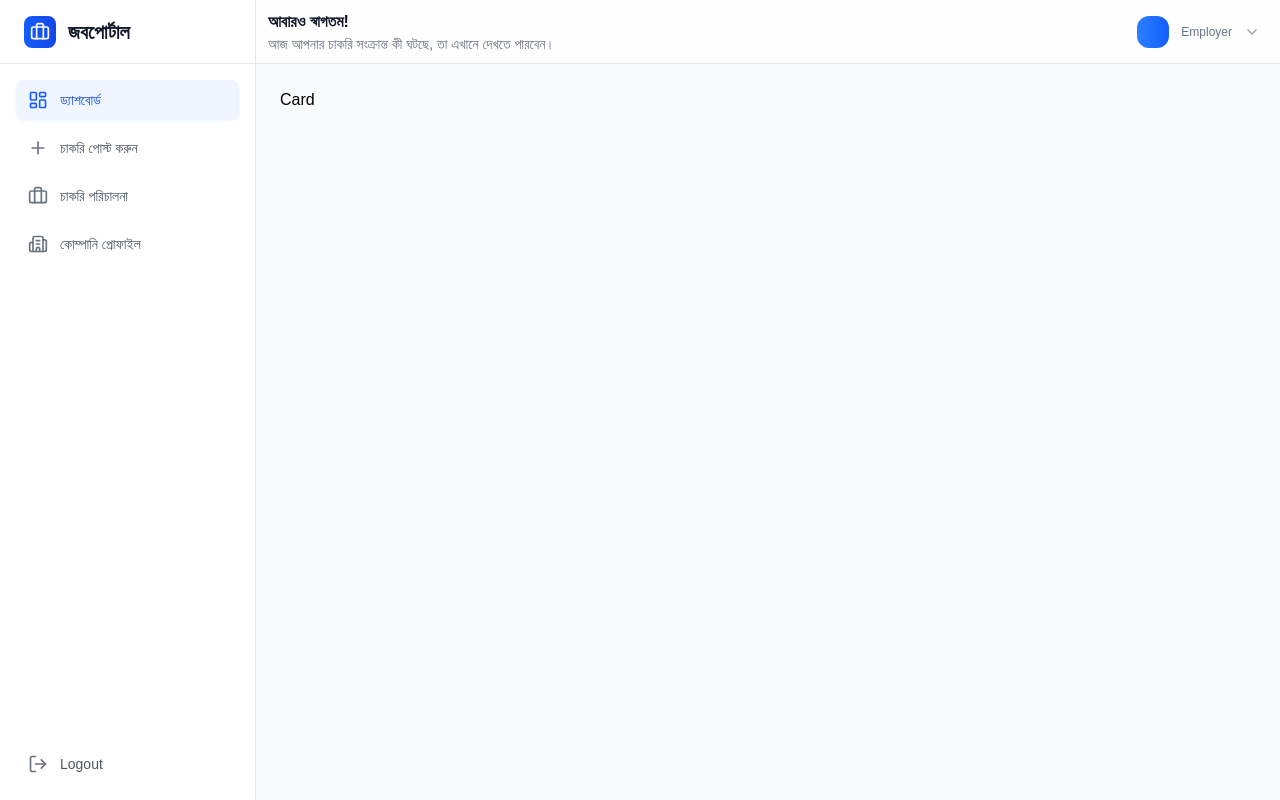
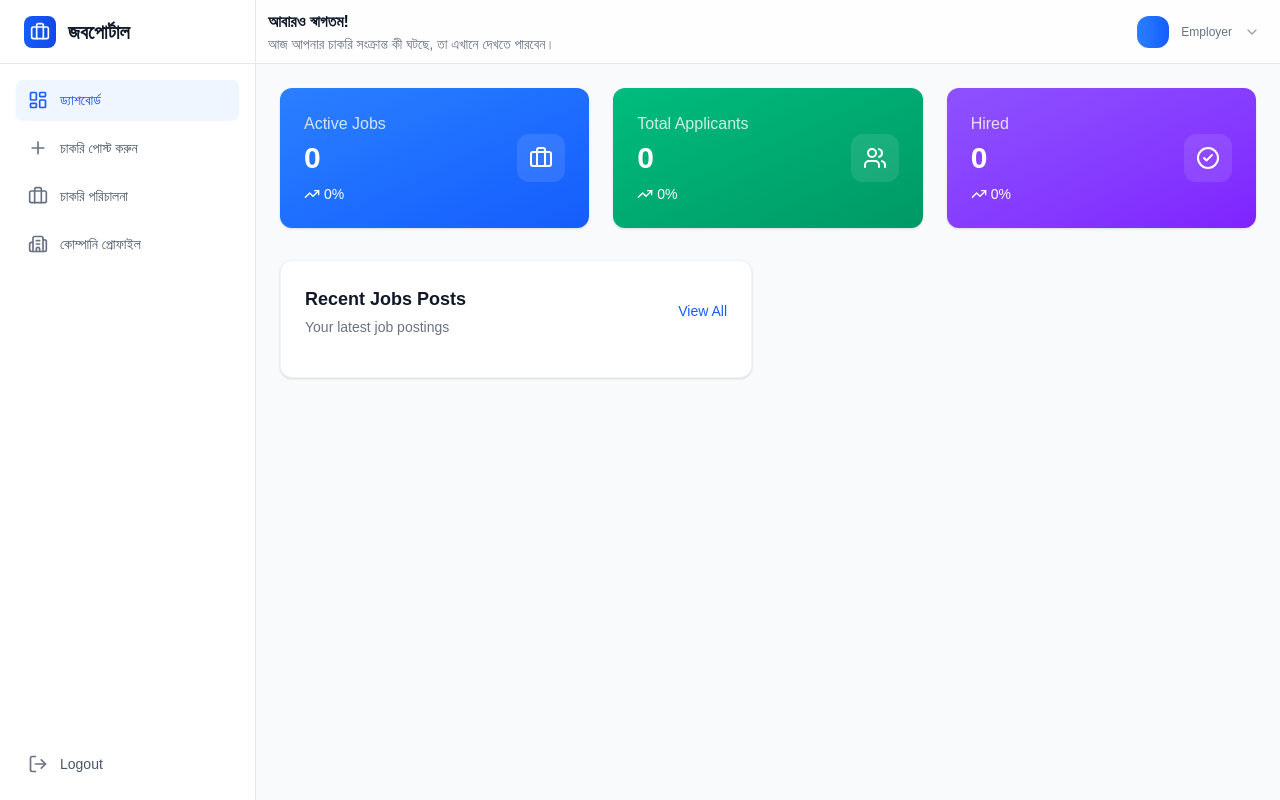
Before and after one commit to yeasin5060/job-portal, a React (Vite) app in the folder client/: page /employer-dashboard in a window 1280 px wide. Built offline with nearby package versions, Linux system fonts and the light colour scheme.

Commit message:
complete the card section in employerdashbord.jsx

```diff
--- /dev/null
+++ b/client/src/components/Cards/JobDashboardCard.jsx
@@ -0,0 +1,9 @@
+import React from 'react'
+
+const JobDashboardCard = () => {
+  return (
+    <div>JobDashboardCard</div>
+  )
+}
+
+export default JobDashboardCard
--- a/client/src/pages/Employer/EmployerDashboard.jsx
+++ b/client/src/pages/Employer/EmployerDashboard.jsx
@@ -6,9 +6,36 @@ import axiosInstance from '../../utils/axiosinstance';
 import { API_PATHS } from '../../utils/apiPaths';
 import DashboardLayout from '../../components/layout/DashboardLayout';
 import LoadingSpinner from '../../components/LoadingSpinner';
+import JobDashboardCard from '../../components/Cards/JobDashboardCard';
 
-const Card = ({className , children}) => {
-  return <>Card</>
+const Card = ({className , children , title , headerAction, subtitle}) => {
+  return (
+    <div className= {`bg-white rounded-xl border border-gray-100 shadow-sm hover:shadow-md transition-shadow duration-200 ${className}`}>
+
+      {
+        (title || headerAction) && (
+          <div className='flex items-center justify-between p-6 pb-4'>
+            <div>
+              {
+                title && (
+                  <h3 className='text-lg font-semibold text-gray-900'>{title}</h3>
+                )
+              }
+              {
+                subtitle && (
+                  <p className='text-sm text-gray-500 mt-1'>{subtitle}</p>
+                )
+              }
+            </div>
+            {headerAction}
+          </div>
+        )
+      }
+      <div className={`${title ? "px-4 pb-6" : "p-6"}`}>
+        {children}
+      </div>
+    </div>
+  )
 }
 
 const StatCard = ({tilte , value , icon : Icon , trend , trendValue , color = "blue"}) => {
@@ -60,6 +87,7 @@ const EmployerDashboard = () => {
   }
 
 
+
   useEffect(()=> {
     getDashboardOverviwe();
     return () => {};
@@ -68,7 +96,8 @@ const EmployerDashboard = () => {
     <DashboardLayout activeMenu="employer-dashboard">
         {
           isLoading ? (<LoadingSpinner/>) : (
-          <div className='max-w-7xl mx-auto space-y-8'>
+          <div className='max-w-7xl mx-auto space-y-8 mb-96'>
+            {/*Dashboard Stats */}
             <div className='grid grid-cols-1 sm:grid-cols-2 lg:grid-cols-3 gap-6'>
               <StatCard
                 tilte = "Active Jobs"
@@ -78,6 +107,44 @@ const EmployerDashboard = () => {
                 trendValue = {`${dashboardData?.counts?.trends?.activeJobs || 0}%`}
                 color = "blue"
               />
+
+              <StatCard
+                tilte = "Total Applicants"
+                value = {dashboardData?.counts?.totalApplications || 0 }
+                icon = {Users}
+                trend = {true}
+                trendValue = {`${dashboardData?.counts?.trends?.totalApplicants || 0}%`}
+                color = "green"
+              />
+
+              <StatCard
+                tilte = "Hired"
+                value = {dashboardData?.counts?.totalHired || 0 }
+                icon = {CheckCircle2}
+                trend = {true}
+                trendValue = {`${dashboardData?.counts?.trends?.totalHired || 0}%`}
+                color = "purple"
+              />
+
+            </div>
+
+            {/*Recent Activity */}
+            <div className='grid grid-cols-1 lg:grid-cols-2 gap-8'>
+              <Card
+                title = "Recent Jobs Posts"
+                subtitle= "Your latest job postings"
+                headerAction={
+                  <button className='text-sm text-blue-600 hover:text-blue-700 font-medium' onClick={() => navigate("/manage-jobs")}>
+                    View All
+                  </button>
+                }
+              >
+                <div className='space-y-3'>
+                  {dashboardData?.data?.recentJobs?.slice(0 ,3)?.map((job , index)=> (
+                    <JobDashboardCard key = {index}  job = {job}/>
+                  ))}
+                </div>
+              </Card>
             </div>
           </div>
           )
```
